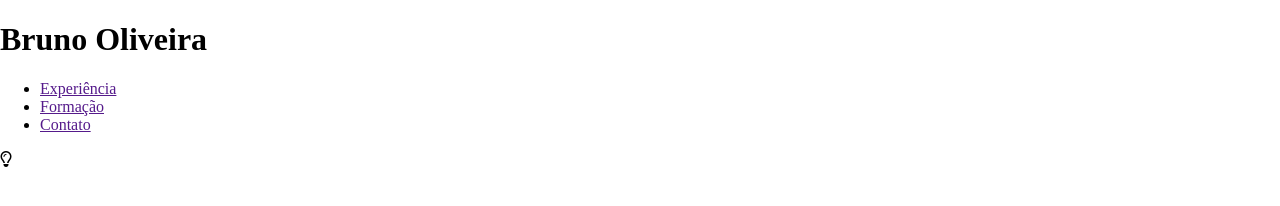
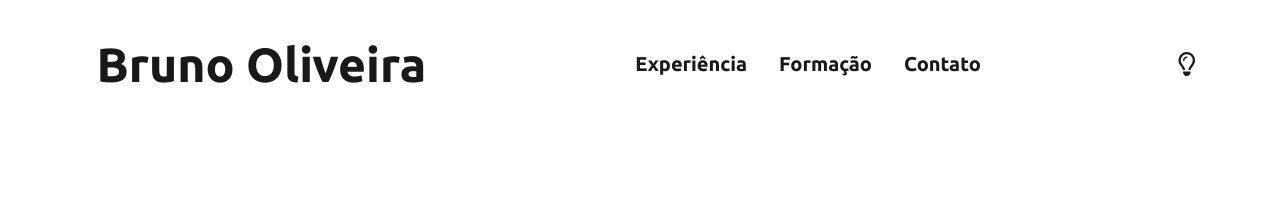
Before and after one commit to brunomagebyte/meu-portifolio, a plain HTML site: page index.html in a window 1280 px wide. Drawn offline with nearby package versions, Linux system fonts and the light colour scheme; the site is published under a folder, as on GitHub Pages, so addresses that start at the root find nothing.

Commit message:
version 1

```diff
--- a/index.html
+++ b/index.html
@@ -5,10 +5,10 @@
     <meta name="viewport" content="width=device-width, initial-scale=1.0">
     <title>Bruno Oliveira🤙</title>
     <link rel="stylesheet" href="https://cdnjs.cloudflare.com/ajax/libs/normalize/8.0.1/normalize.min.css" integrity="sha256-/NcZ1qZwrbt8ja1BpIvopHVTg3ZYO9fHl0zQKtPeHM0=" crossorigin="anonymous">
-    <link rel="stylesheet" href="/style/reset.css">
-    <link rel="stylesheet" href="/style/body.css">
-    <link rel="stylesheet" href="/style/header.css">
-    <link rel="stylesheet" media="(max-width:800px)" href="/style/header800px.css">
+    <link rel="stylesheet" href="./style/reset.css">
+    <link rel="stylesheet" href="./style/body.css">
+    <link rel="stylesheet" href="./style/header.css">
+    <link rel="stylesheet" media="(max-width:800px)" href="./style/header800px.css">
     <link rel="stylesheet" href="//use.fontawesome.com/releases/v6.5.1/css/all.css">
 </head>
 <body id="body">
```
